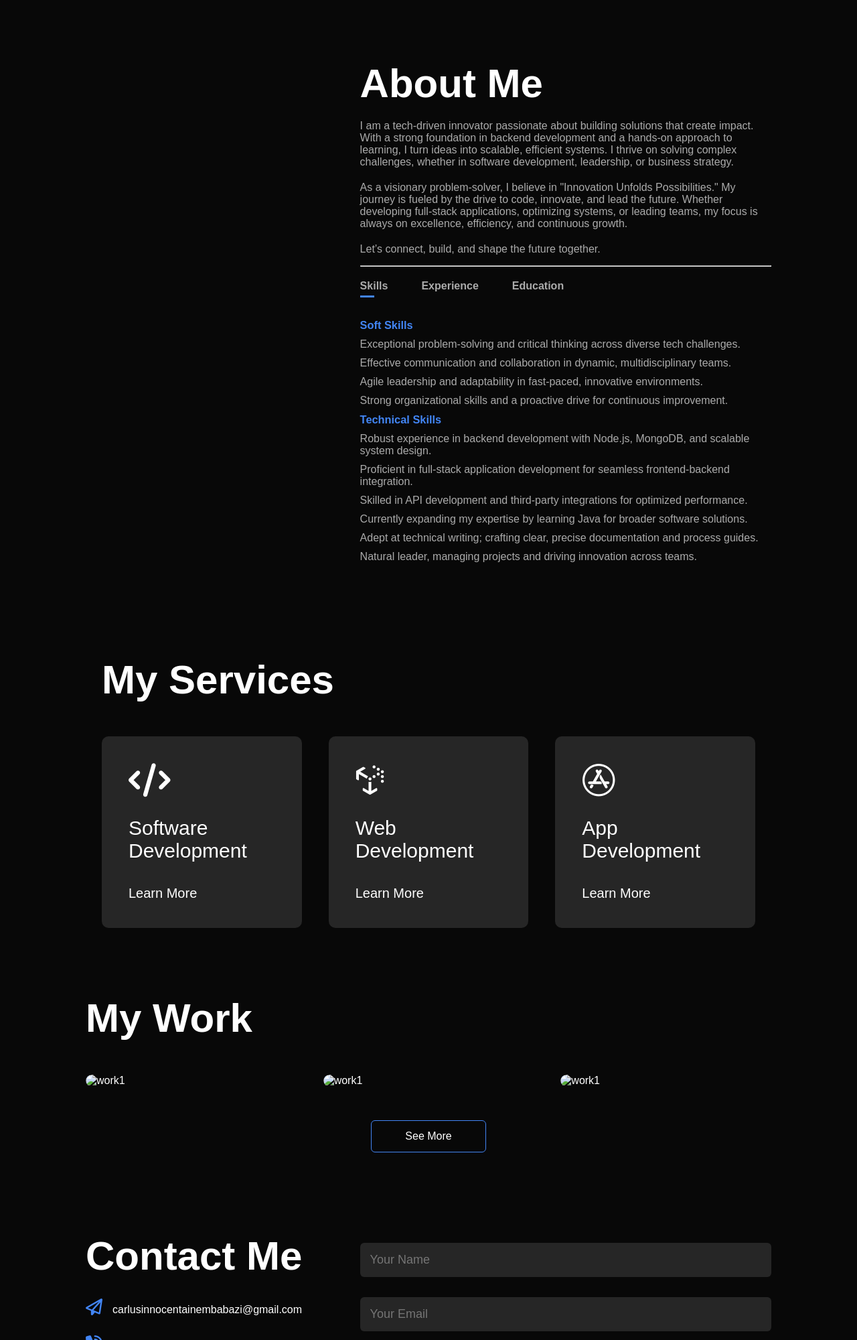
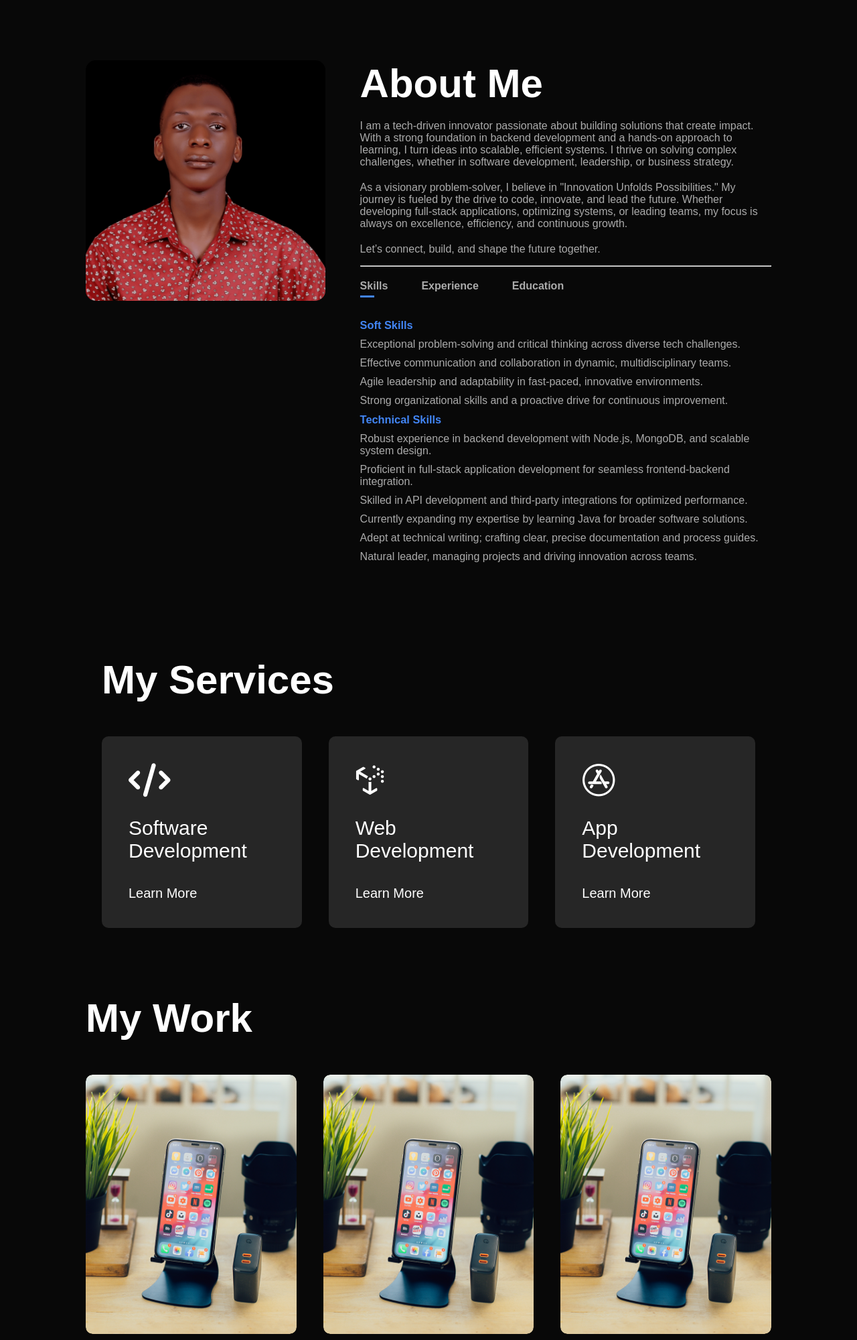
Before and after one commit to CarlusInnocent/CarlusInnocent.github.io, a plain HTML site: page index.html in a window 1280 px wide. Shown: the part 800-2800 px from the top of the page at 67% size. Drawn offline with Linux system fonts and the light colour scheme; files whose address does not match are found by name.

Commit message:
Update index.html

```diff
--- a/index.html
+++ b/index.html
@@ -3,7 +3,7 @@
 <head>
     <meta charset="UTF-8">
     <meta name="viewport" content="width=device-width, initial-scale=1.0">
-    <link rel="icon" href="images/address-card-solid.svg" type="image/x-icon">
+    <link rel="icon" href="address-card-solid.svg" type="image/x-icon">
     <title>ACI-portfolio</title>
     <link rel="stylesheet" href="styles.css">
     <script src="https://kit.fontawesome.com/1ef7b15859.js" crossorigin="anonymous"></script>
@@ -38,7 +38,7 @@
         <div class="container">
             <div class="row">
                 <div class="about-col-1">
-                    <img src="images/user.png" alt="">
+                    <img src="user.png" alt="">
                 </div>
                 <div class="about-col-2">
                     <h1 class="sub-title">About Me</h1>
@@ -150,7 +150,7 @@
             <h1 class="sub-title">My Work</h1>
             <div class="work-list">
                 <div class="work">
-                    <img src="images/work-1.png" alt="work1">
+                    <img src="work-1.png" alt="work1">
                     <div class="layer">
                         <h3>Social Media App</h3>
                         <p>THe app the connects people all over the world to one global village</p>
@@ -158,7 +158,7 @@
                     </div>
                 </div>
                 <div class="work">
-                    <img src="images/work-1.png" alt="work1">
+                    <img src="work-1.png" alt="work1">
                     <div class="layer">
                         <h3>Social Media App</h3>
                         <p>THe app the connects people all over the world to one global village</p>
@@ -166,7 +166,7 @@
                     </div>
                 </div>
                 <div class="work">
-                    <img src="images/work-1.png" alt="work1">
+                    <img src="work-1.png" alt="work1">
                     <div class="layer">
                         <h3>Social Media App</h3>
                         <p>THe app the connects people all over the world to one global village</p>
@@ -190,7 +190,7 @@
                         <a href="https://github.com/CarlusInnocent"><i class="fa-brands fa-github"></i></a>
                         <a href="https://www.linkedin.com/in/carlus-innocent-ainembabazi-7453082a5/"><i class="fa-brands fa-linkedin"></i></a>
                     </div>
-                    <a href="images/my-cv.pdf" download class="btn btn2">Download CV</a>
+                    <a href="my-cv.pdf" download class="btn btn2">Download CV</a>
                 </div>
                 <div class="contact-right">
                     <form name="submit-to-google-sheet">
```
